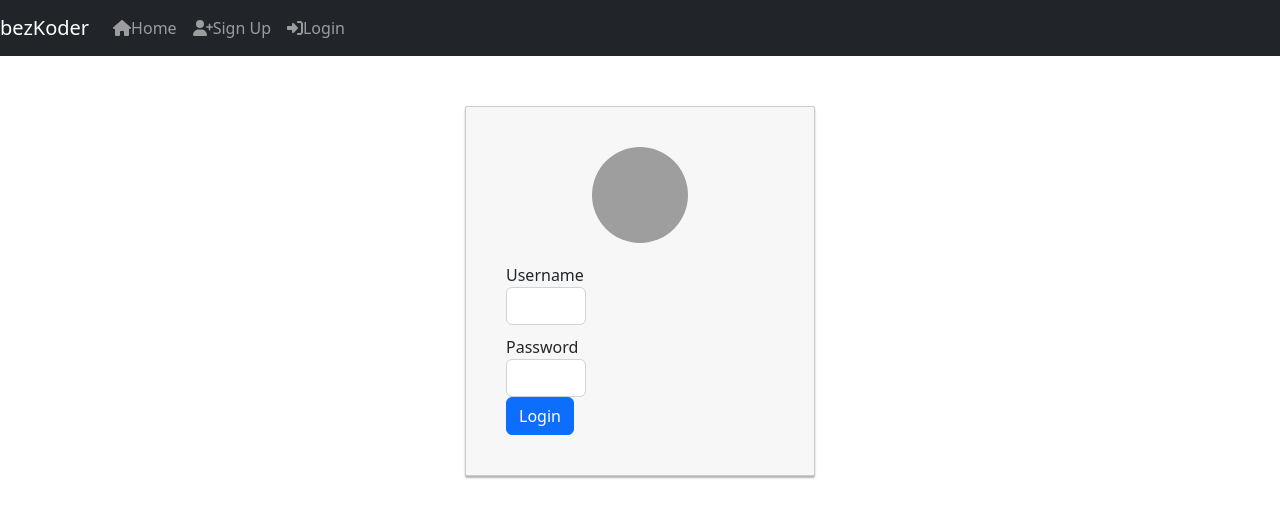
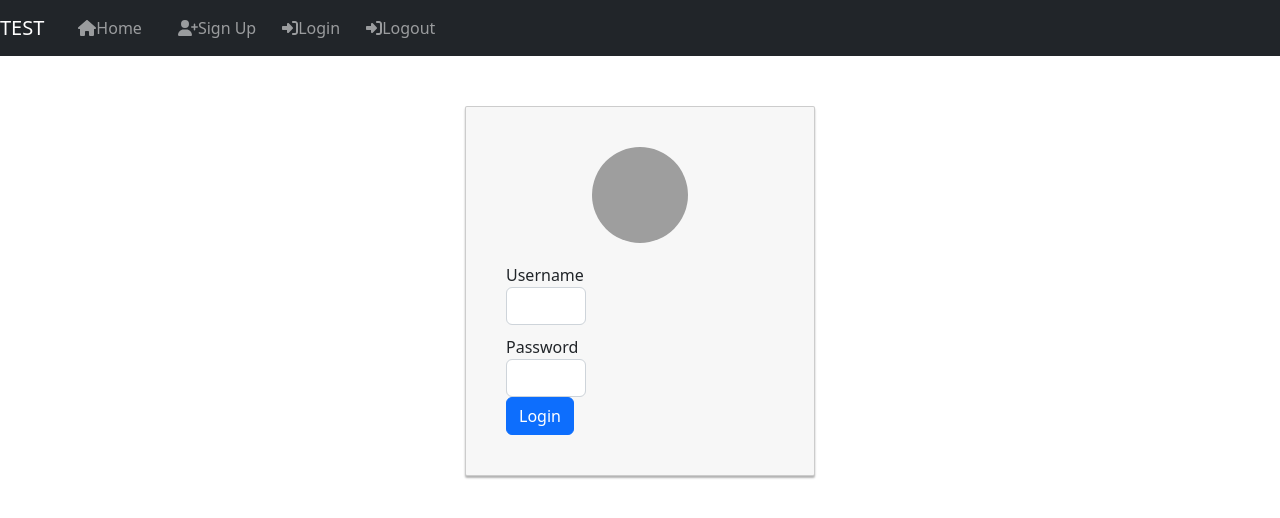
Before and after one commit to omiinaya/crm, a Vue app: page /login in a window 1280 px wide. Shown: the top 518 px of the page. Built offline with nearby package versions, Linux system fonts and the light colour scheme; grey boxes are pictures that could not be loaded; what @ionic/vue would draw is missing.

Commit message:
logout button.

```diff
--- a/package.json
+++ b/package.json
@@ -18,8 +18,9 @@
     "@capacitor/keyboard": "4.0.1",
     "@capacitor/status-bar": "4.0.1",
     "@fortawesome/fontawesome-svg-core": "^6.2.0",
+    "@fortawesome/free-brands-svg-icons": "^6.2.0",
     "@fortawesome/free-solid-svg-icons": "^6.2.0",
-    "@fortawesome/vue-fontawesome": "^3.0.0-5",
+    "@fortawesome/vue-fontawesome": "^3.0.1",
     "@ionic/vue": "^6.0.0",
     "@ionic/vue-router": "^6.0.0",
     "@popperjs/core": "^2.11.6",
--- a/server.js
+++ b/server.js
@@ -21,7 +21,7 @@ app.use(bodyParser.json());
 app.use(bodyParser.urlencoded({ extended: true }));
 
 app.get("/", (req, res) => {
-  res.json({ message: "Welcome to bezkoder application." });
+  res.json({ message: "Welcome to your application." });
 });
 
 const db = require("./models/index");
--- a/src/App.vue
+++ b/src/App.vue
@@ -1,10 +1,10 @@
 <template>
   <div id="app">
     <nav class="navbar navbar-expand navbar-dark bg-dark">
-      <a href class="navbar-brand" @click.prevent>bezKoder</a>
+      <a href class="navbar-brand" @click.prevent>TEST</a>
       <div class="navbar-nav mr-auto">
         <li class="nav-item">
-          <router-link to="/home" class="nav-link">
+          <router-link to="/" class="nav-link">
             <font-awesome-icon icon="home" />Home
           </router-link>
         </li>
@@ -28,6 +28,11 @@
         <li class="nav-item">
           <router-link to="/login" class="nav-link">
             <font-awesome-icon icon="sign-in-alt" />Login
+          </router-link>
+        </li>
+        <li class="nav-item">
+          <router-link to="#!" class="nav-link" @click="logOut()">
+            <font-awesome-icon icon="sign-in-alt" />Logout
           </router-link>
         </li>
       </div>
--- a/src/components/NavBar.vue
+++ b/src/components/NavBar.vue
@@ -3,8 +3,22 @@
     <div class="col-1-0 offset-1 topBar">
       <div>Mobile Me IT Inc.</div>
     </div>
-    <div class="col-8 search">
+    <div class="col-7 search">
       <input class="form-control me-2" type="search" placeholder="Search all the things" aria-label="Search" />
+    </div>
+    <div class="col-2 topBar">
+        <li class="nav-item rightBar">
+          <!--user dropdown-->
+          <router-link to="#!" class="nav-link">
+            <font-awesome-icon icon="circle-user" />
+            <!-- Testing User -->
+          </router-link>
+        </li>
+        <li class="nav-item rightBar">
+          <router-link to="#!" class="nav-link" @click="logOut()">
+            <font-awesome-icon icon="sign-in-alt" />
+          </router-link>
+        </li>
     </div>
   </div>
   <div class="row">
@@ -39,12 +53,19 @@ export default {
       const json = await req.json();
       this.links = json;
     },
-
+    logOut() {
+      this.$store.dispatch('auth/logout');
+      this.$router.push('/login');
+    }
   }
 }
 </script>
 
 <style>
+.rightBar {
+  font-size: 20px;
+  padding-bottom: 10px;
+}
 
 .test {
   background: #121212 !important;
@@ -82,4 +103,9 @@ export default {
   position: relative;
   width: 100%;
 }
+
+li {
+  display: inline-block;
+  margin-left: 10px;
+}
 </style>
--- a/src/plugins/font-awesome.js
+++ b/src/plugins/font-awesome.js
@@ -6,8 +6,16 @@ import {
   faUserPlus,
   faSignInAlt,
   faSignOutAlt,
+  faCircleUser
 } from "@fortawesome/free-solid-svg-icons";
 
-library.add(faHome, faUser, faUserPlus, faSignInAlt, faSignOutAlt);
+library.add(
+  faHome,
+  faUser,
+  faUserPlus,
+  faSignInAlt,
+  faSignOutAlt,
+  faCircleUser
+  );
 
 export { FontAwesomeIcon };
--- a/src/views/Home.vue
+++ b/src/views/Home.vue
@@ -7,11 +7,17 @@
     </ion-header>
 
     <ion-content :fullscreen="true">
+      <!--
       <div class="container">
         <header class="jumbotron">
           <h3>{{ content }}</h3>
         </header>
       </div>
+    -->
+    <div class="row">
+      <div class="col-6">test1</div>
+      <div class="col-6">test2</div>
+    </div>
     </ion-content>
   </ion-page>
 </template>
@@ -20,7 +26,7 @@
 import { IonContent, IonHeader, IonPage, IonToolbar } from '@ionic/vue';
 import { defineComponent } from 'vue';
 import NavBar from '../components/NavBar.vue'
-import UserService from "../services/user.service";
+//import UserService from "../services/user.service";
 
 export default defineComponent({
   name: 'HomePage',
@@ -30,6 +36,7 @@ export default defineComponent({
     };
   },
   mounted() {
+    /*
     UserService.getPublicContent().then(
       (response) => {
         this.content = response.data;
@@ -43,6 +50,7 @@ export default defineComponent({
           error.toString();
       }
     );
+    */
   },
   components: {
     IonContent,
```
Also changed, not shown: 1 other file (tests, documents, lock files or other folders).
